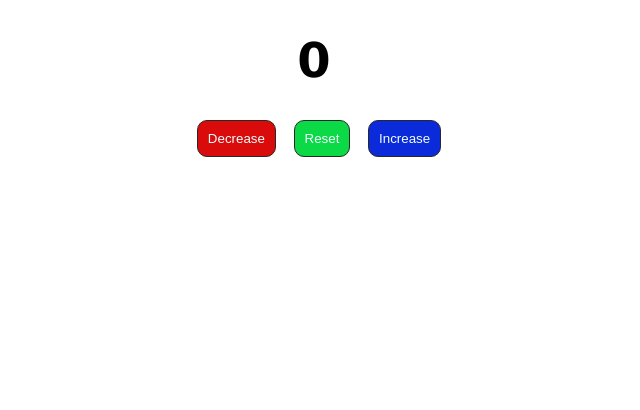
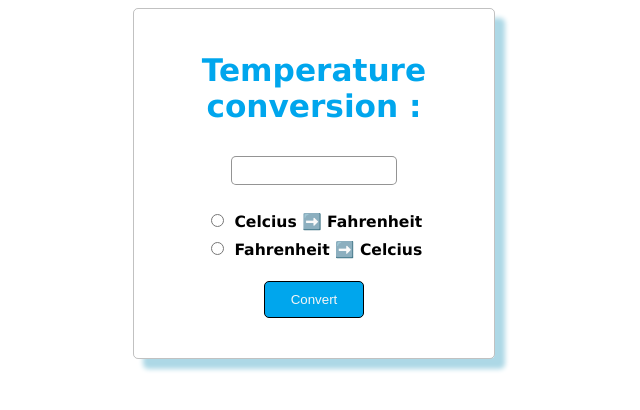
Before and after one commit to HoussamEd2024/Temperature_conversion, a plain HTML site: page index.html in a window 1280 px wide. Shown: the whole page, without its empty margins (326-966 px from the left). Drawn offline with Linux system fonts and the light colour scheme.

Commit message:
Initial commit

```diff
--- a/index.html
+++ b/index.html
@@ -7,12 +7,16 @@
     <link rel="stylesheet" href="style.css" />
   </head>
   <body>
-    <h1 id="countHeading">0</h1>
-    <div id="box">
-      <button id="decreaseBtn">Decrease</button>
-      <button id="resetBtn">Reset</button>
-      <button id="increaseBtn">Increase</button>
-      <script src="index.js"></script>
+    <div id="boxTemp">
+      <h3 id="tempconversion">Temperature conversion :</h3>
+      <input id="textBox" type="number" /> <br />
+      <input id="toFahrenheit" type="radio" name="temp" />
+      <label for="toFahrenheit">Celcius ➡️ Fahrenheit</label> <br />
+      <input id="toCelcius" type="radio" name="temp" />
+      <label for="toCelcius">Fahrenheit ➡️ Celcius</label> <br />
+      <button id="convertBtn" type="submit" onclick="convert()">Convert</button>
+      <h3 id="result"></h3>
     </div>
+    <script src="index.js"></script>
   </body>
 </html>
--- a/index.js
+++ b/index.js
@@ -1,28 +1,22 @@
 // Simple Counter Program
 
-let countHeading = document.getElementById("countHeading");
-let decreaseBtn = document.getElementById("decreaseBtn");
-let resetBtn = document.getElementById("resetBtn");
-let increaseBtn = document.getElementById("increaseBtn");
-let count = 0;
+const textBox = document.getElementById("textBox");
+const toFahrenheit = document.getElementById("toFahrenheit");
+const toCelcius = document.getElementById("toCelcius");
+const result = document.getElementById("result");
+let temp;
 
-function updateCountDisplay() {
-  countHeading.textContent = count;
+console.log(toFahrenheit.checked);
+function convert() {
+  if (toFahrenheit.checked) {
+    temp = +textBox.value;
+    temp = (9 / 5) * temp + 32;
+    result.textContent = temp.toFixed(2) + "°F";
+  } else if (toCelcius.checked) {
+    temp = +textBox.value;
+    temp = (9 / 5) * temp - 32;
+    result.textContent = temp.toFixed(2) + "°C";
+  } else {
+    result.textContent = "Select a unit";
+  }
 }
-
-decreaseBtn.addEventListener("click", () => {
-  count--;
-  updateCountDisplay();
-});
-
-resetBtn.addEventListener("click", () => {
-  count = 0;
-  updateCountDisplay();
-});
-
-increaseBtn.addEventListener("click", () => {
-  count++;
-  updateCountDisplay();
-});
-
-updateCountDisplay();
--- a/style.css
+++ b/style.css
@@ -3,31 +3,46 @@ body {
   font-size: 1.5em;
 }
 
-#countHeading {
+#boxTemp {
   text-align: center;
-}
-#box {
+  width: 300px;
+  padding: 12px 30px;
   margin: auto;
-  width: 50%;
-  /* border: 3px solid hsl(168, 71%, 49%); */
-  text-align: center;
+  border: 1px solid rgba(0, 0, 0, 0.242);
+  border-radius: 5px;
+  box-shadow: 10px 10px 5px lightblue;
 }
 
-#box button {
-  padding: 10px;
-  border: 1px solid hsl(0, 1%, 16%);
-  border-radius: 10px;
-  margin-left: 10px;
-  color: hsl(180, 100%, 97%);
-}
-#decreaseBtn {
-  background-color: hsl(0, 90%, 45%);
+#tempconversion {
+  font-size: 1.3em;
+  color: rgb(0, 166, 237);
 }
 
-#increaseBtn {
-  background-color: hsl(231, 90%, 45%);
+#textBox {
+  margin-bottom: 20px;
+  border-radius: 5px;
+  padding: 2px;
+  border: 1px solid rgba(0, 0, 0, 0.42);
+  text-align: center;
+  font-size: 20px;
+  width: 8em;
 }
 
-#resetBtn {
-  background-color: hsl(137, 90%, 45%);
+label {
+  font-size: 0.65em;
+  font-weight: bold;
 }
+
+#convertBtn {
+  margin-top: 20px;
+  width: 100px;
+  padding: 10px;
+  border: 1px solid black;
+  border-radius: 5px;
+  background-color: rgb(0, 166, 237);
+  color: whitesmoke;
+}
+
+#convertBtn:hover {
+  background-color: rgb(52, 173, 225);
+}
```
